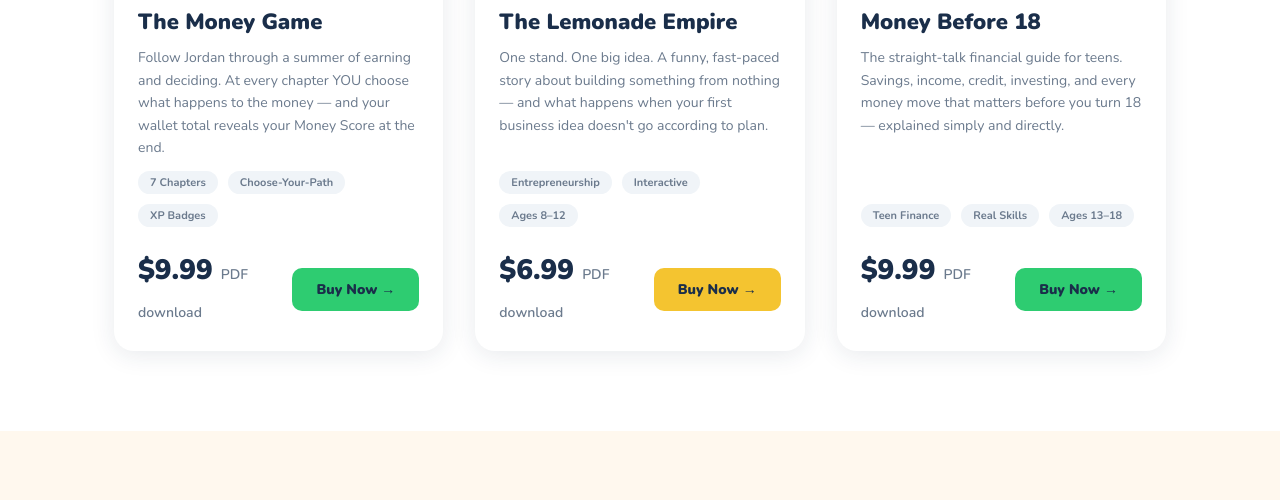
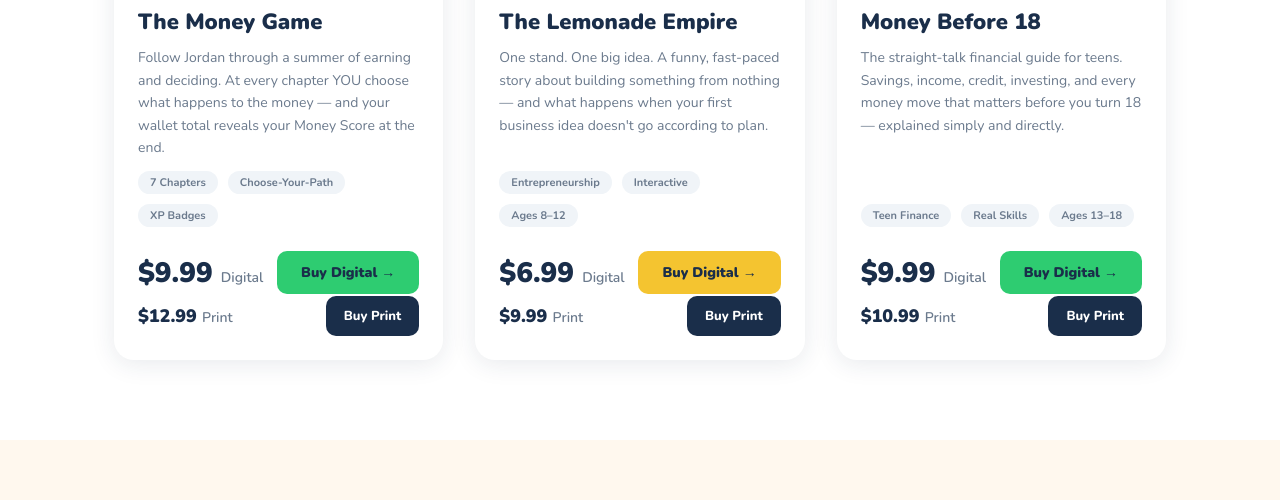
Before and after one commit to Jwatenterprises/Jwat-enterprises-inc, a plain HTML site: page intro-kids.html in a window 1280 px wide. Shown: the part 1364-1864 px from the top of the page. Drawn offline with nearby package versions, Linux system fonts and the light colour scheme.

Commit message:
feat: add Lulu print purchase options for Intro Kids

```diff
--- a/intro-kids.html
+++ b/intro-kids.html
@@ -263,6 +263,19 @@
     .btn-buy:hover { background: #27ae60; transform: scale(1.03); }
     .btn-buy-gold { background: var(--gold); }
     .btn-buy-gold:hover { background: #dba520; }
+    .btn-buy-print {
+      display: inline-block;
+      background: var(--navy);
+      color: var(--white);
+      font-weight: 800;
+      font-size: 13px;
+      padding: 11px 18px;
+      border-radius: 10px;
+      text-decoration: none;
+      transition: background 0.15s;
+      border: 1px solid var(--navy-light);
+    }
+    .btn-buy-print:hover { background: var(--navy-light); }
 
     /* ── WHY SECTION ── */
     .why-section {
@@ -397,7 +410,7 @@
 <div class="section-label">
   <div class="section-tag">The Collection</div>
   <h2>Pick Your Book. Start the Game.</h2>
-  <p>Each book is a standalone story — buy one, buy all three. Instant digital download after purchase.</p>
+  <p>Available in <strong>Digital PDF</strong> for instant access or <strong>Paperback</strong> for the physical experience.</p>
 </div>
 
 <div class="books-grid">
@@ -419,9 +432,13 @@
         <span class="meta-pill">XP Badges</span>
       </div>
     </div>
-    <div class="book-footer">
-      <div class="book-price">$9.99 <span>PDF download</span></div>
-      <a href="https://jwatbiz.gumroad.com/l/mztaob?wanted=true" target="_blank" rel="noopener" class="btn-buy">Buy Now →</a>
+    <div class="book-footer" style="padding-bottom: 12px;">
+      <div class="book-price">$9.99 <span>Digital</span></div>
+      <a href="https://jwatbiz.gumroad.com/l/mztaob?wanted=true" target="_blank" rel="noopener" class="btn-buy">Buy Digital →</a>
+    </div>
+    <div class="book-footer" style="padding-top: 0; margin-top: -10px;">
+      <div class="book-price" style="font-size: 18px;">$12.99 <span>Print</span></div>
+      <a href="https://www.lulu.com/shop/tiesha-m-walters-and-wayne-walters/the-money-game/paperback/product-q6q6mz5.html" target="_blank" rel="noopener" class="btn-buy-print">Buy Print</a>
     </div>
   </div>
 
@@ -442,9 +459,13 @@
         <span class="meta-pill">Ages 8–12</span>
       </div>
     </div>
-    <div class="book-footer">
-      <div class="book-price">$6.99 <span>PDF download</span></div>
-      <a href="https://jwatbiz.gumroad.com/l/bcozhu?wanted=true" target="_blank" rel="noopener" class="btn-buy btn-buy-gold">Buy Now →</a>
+    <div class="book-footer" style="padding-bottom: 12px;">
+      <div class="book-price">$6.99 <span>Digital</span></div>
+      <a href="https://jwatbiz.gumroad.com/l/bcozhu?wanted=true" target="_blank" rel="noopener" class="btn-buy btn-buy-gold">Buy Digital →</a>
+    </div>
+    <div class="book-footer" style="padding-top: 0; margin-top: -10px;">
+      <div class="book-price" style="font-size: 18px;">$9.99 <span>Print</span></div>
+      <a href="https://www.lulu.com/shop/tiesha-m-walters-and-wayne-walters/the-lemonade-empire/paperback/product-e7q7vme.html" target="_blank" rel="noopener" class="btn-buy-print">Buy Print</a>
     </div>
   </div>
 
@@ -465,9 +486,13 @@
         <span class="meta-pill">Ages 13–18</span>
       </div>
     </div>
-    <div class="book-footer">
-      <div class="book-price">$9.99 <span>PDF download</span></div>
-      <a href="https://jwatbiz.gumroad.com/l/wddjtg?wanted=true" target="_blank" rel="noopener" class="btn-buy">Buy Now →</a>
+    <div class="book-footer" style="padding-bottom: 12px;">
+      <div class="book-price">$9.99 <span>Digital</span></div>
+      <a href="https://jwatbiz.gumroad.com/l/wddjtg?wanted=true" target="_blank" rel="noopener" class="btn-buy">Buy Digital →</a>
+    </div>
+    <div class="book-footer" style="padding-top: 0; margin-top: -10px;">
+      <div class="book-price" style="font-size: 18px;">$10.99 <span>Print</span></div>
+      <a href="https://www.lulu.com/shop/tiesha-m-walters-and-wayne-walters/money-before-18/paperback/product-rmkm97m.html" target="_blank" rel="noopener" class="btn-buy-print">Buy Print</a>
     </div>
   </div>
 
```
Also changed, not shown: blog/introducing-intro-kids-financial-literacy.html (+11 -3 lines), 1 other file.
